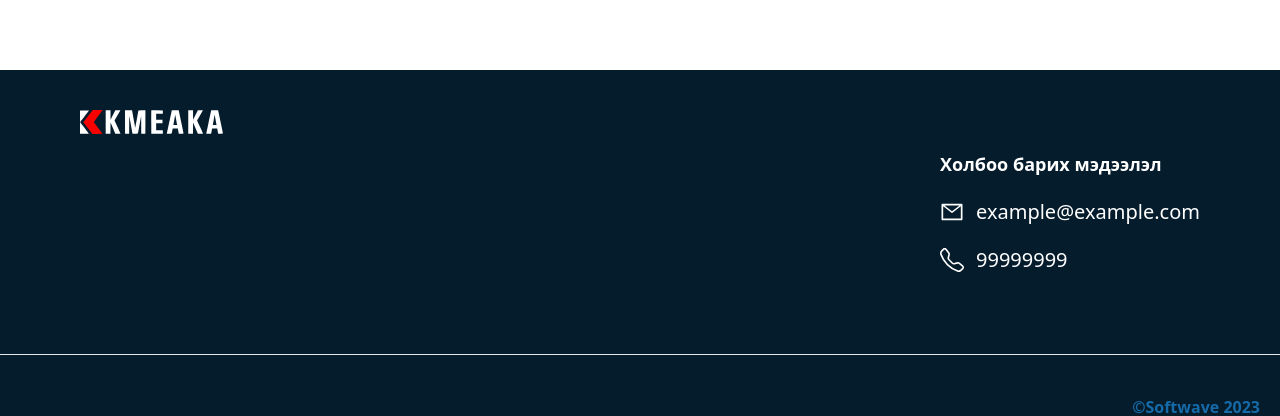
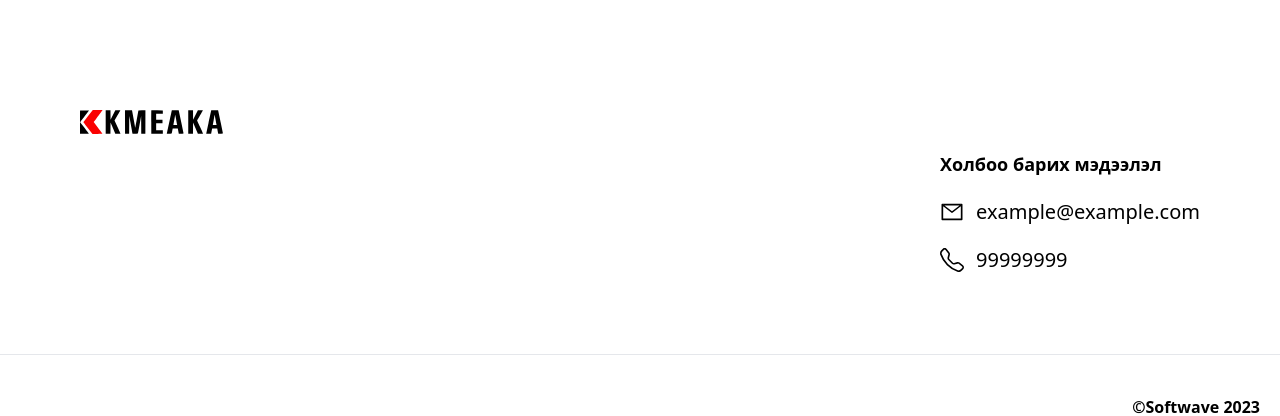
Before and after one commit to tmbrwd/webTemplate1, a Next.js app: page / in a window 1280 px wide. Shown: the part 1840-2256 px from the top of the page. Built offline with nearby package versions, Linux system fonts and the light colour scheme.

Commit message:
Navbarstyle

```diff
--- a/src/components/Kmeaka.tsx
+++ b/src/components/Kmeaka.tsx
@@ -4,13 +4,13 @@ function Kmeaka() {
     return (
         <svg width="144" height="24" viewBox="0 0 144 24" fill="none" xmlns="http://www.w3.org/2000/svg">
             <path d="M9.84202 3.79068C4.03041 11.2921 3.48236 12.0114 3.48236 12.2169C3.48236 12.3311 5.50329 15.0257 7.98093 18.2112L12.4795 24L17.5147 23.9201C20.2892 23.8744 22.5728 23.8173 22.5956 23.8059C22.6184 23.7831 20.6203 21.1342 18.1655 17.9258L13.6898 12.1028L15.5052 9.67079C21.1912 2.04377 22.607 0.137012 22.607 0.0685062C22.607 0.0342541 20.4034 0 17.6974 0H12.7992L9.84202 3.79068Z" fill="#FA0101" />
-            <path d="M0.308278 0.445259C0.239772 0.468094 0.137012 0.548019 0.0913416 0.616526C0.0456708 0.685032 0 5.91434 0 12.2397V23.7488H4.39581H8.78021L8.52902 23.3149C8.39201 23.0866 8.06089 22.6184 7.79829 22.2873C7.52426 21.9562 7.30733 21.6365 7.30733 21.568C7.30733 21.5109 7.19315 21.3396 7.04472 21.2026C6.90771 21.0656 6.46242 20.4833 6.05138 19.9239C5.38915 18.9762 5.00095 18.4852 4.46432 17.8687C4.36156 17.7431 3.82493 17.0466 3.27688 16.3273C2.74025 15.608 1.82683 14.4091 1.26736 13.667C0.69648 12.9134 0.228354 12.2626 0.228354 12.1941C0.228354 12.137 2.20362 9.47666 4.61275 6.30254L9.00856 0.513765L8.1294 0.490931C6.38249 0.433842 0.456708 0.399588 0.308278 0.445259Z" fill="white" />
-            <path d="M25.6898 12.0456V23.7488L28.0647 23.7259L30.4282 23.6917L30.4853 18.0628L30.5424 12.4338L32.1865 16.3501C33.0885 18.5081 34.1618 21.0542 34.5728 22.0019L35.3036 23.7488H37.8497C39.2541 23.7488 40.4301 23.7031 40.4644 23.6574C40.4986 23.6003 39.1742 20.6317 37.53 17.058L34.5271 10.5613L37.3587 5.61748C38.923 2.90006 40.236 0.605104 40.2703 0.513763C40.3159 0.365334 39.9734 0.342499 37.8383 0.342499H35.3378L32.9401 5.01234L30.5424 9.68218L30.5081 5.01234L30.4853 0.342499H28.0876H25.6898V12.0456Z" fill="white" />
-            <path d="M45.0086 12.0114L45.0428 23.6917H47.098H49.1532L49.2103 14.843C49.2445 9.97904 49.2788 6.03993 49.3016 6.0856C49.313 6.14269 50.0209 10.0019 50.8658 14.6489C51.7222 19.3073 52.4415 23.2578 52.4757 23.4405L52.5442 23.7488H55.2046C57.2255 23.7488 57.8763 23.7145 57.9106 23.6003C57.9448 23.5318 58.6755 19.5471 59.5547 14.7516L61.1418 6.03993L61.1989 14.8658L61.2559 23.6917H63.3111H65.3663L65.4006 12.0114L65.4234 0.342499L61.9182 0.365334L58.4015 0.399586L56.8601 8.96286C56.0038 13.667 55.2845 17.5946 55.2502 17.6746C55.2274 17.7545 54.4852 13.8953 53.6175 9.08846L52.019 0.342499H48.5024H44.9857L45.0086 12.0114Z" fill="white" />
-            <path d="M71.3035 0.479471C71.2693 0.559397 71.2578 5.81154 71.2693 12.1598L71.3035 23.6917H77.0695H82.8354V21.979V20.2663L79.5014 20.2321L76.156 20.2093V16.7269V13.2445L79.3302 13.2216L82.4929 13.1874V11.4747V9.76206L79.3302 9.72781L76.156 9.70497V6.73637V3.76777L79.5014 3.74493L82.8354 3.71068V2.05511V0.399548L77.0923 0.365295C72.5595 0.342459 71.3378 0.365295 71.3035 0.479471Z" fill="white" />
-            <path d="M91.6841 0.936218C91.6156 1.26733 90.4967 6.49664 89.1836 12.5594C87.8706 18.6222 86.8316 23.6118 86.8544 23.6689C86.8773 23.7145 87.9848 23.7488 89.2978 23.7488C91.1132 23.7488 91.707 23.7145 91.7412 23.6118C91.7869 23.4862 92.7117 18.6565 92.7117 18.5423C92.7117 18.5195 93.8535 18.4966 95.2579 18.4966H97.804L98.2379 20.8601C98.4777 22.1731 98.6946 23.3492 98.7288 23.4862C98.7859 23.7488 98.7859 23.7488 101.229 23.7488C103.102 23.7488 103.673 23.7145 103.673 23.6003C103.673 23.5318 102.554 18.2569 101.195 11.9086L98.706 0.342499H95.2579H91.8097L91.6841 0.936218ZM97.0847 14.5804L97.1646 14.9572H95.2807C94.2417 14.9572 93.3968 14.9229 93.3968 14.8886C93.3968 14.8544 93.8078 12.5709 94.3102 9.81919C94.8126 7.06752 95.2236 4.76115 95.235 4.71548C95.235 4.66981 95.6461 6.78208 96.1256 9.41957C96.6166 12.0571 97.039 14.3863 97.0847 14.5804Z" fill="white" />
-            <path d="M108.24 12.0456V23.7488L110.615 23.7259L112.978 23.6917L113.035 18.0628L113.092 12.4453L114.565 15.9505C115.376 17.8915 116.449 20.4262 116.951 21.6023L117.853 23.7488H120.4C121.804 23.7488 122.98 23.7031 123.014 23.6574C123.049 23.6003 121.735 20.6546 120.091 17.1151C118.459 13.5756 117.123 10.6184 117.123 10.5613C117.123 10.4928 118.39 8.24355 119.931 5.56039C121.484 2.87723 122.786 0.605104 122.82 0.513763C122.866 0.365334 122.523 0.342499 120.388 0.342499H117.888L115.49 5.01234L113.092 9.68218L113.058 5.01234L113.035 0.342499H110.637H108.24V12.0456Z" fill="white" />
-            <path d="M130.904 1.79249C130.733 2.60315 129.614 7.82103 128.403 13.4157C127.193 19.0104 126.234 23.6117 126.28 23.6688C126.314 23.7145 127.422 23.7373 128.735 23.7259L131.132 23.6916L131.258 23.0637C131.338 22.7211 131.566 21.5451 131.76 20.4604L132.137 18.4966H134.683C136.099 18.4966 137.241 18.5423 137.241 18.5993C137.241 18.8277 138.143 23.5204 138.211 23.6345C138.325 23.8172 143.064 23.7944 143.064 23.6003C143.064 23.5318 141.956 18.2568 140.586 11.8972L138.108 0.342442H134.672H131.224L130.904 1.79249ZM135.585 9.64787C136.065 12.2854 136.476 14.5575 136.521 14.6945L136.578 14.9571H134.683C133.644 14.9571 132.788 14.9457 132.788 14.9228C132.788 14.9114 133.199 12.6393 133.701 9.87622C134.204 7.11314 134.615 4.80676 134.626 4.73825C134.649 4.48707 134.752 5.0237 135.585 9.64787Z" fill="white" />
+            <path d="M0.308278 0.445259C0.239772 0.468094 0.137012 0.548019 0.0913416 0.616526C0.0456708 0.685032 0 5.91434 0 12.2397V23.7488H4.39581H8.78021L8.52902 23.3149C8.39201 23.0866 8.06089 22.6184 7.79829 22.2873C7.52426 21.9562 7.30733 21.6365 7.30733 21.568C7.30733 21.5109 7.19315 21.3396 7.04472 21.2026C6.90771 21.0656 6.46242 20.4833 6.05138 19.9239C5.38915 18.9762 5.00095 18.4852 4.46432 17.8687C4.36156 17.7431 3.82493 17.0466 3.27688 16.3273C2.74025 15.608 1.82683 14.4091 1.26736 13.667C0.69648 12.9134 0.228354 12.2626 0.228354 12.1941C0.228354 12.137 2.20362 9.47666 4.61275 6.30254L9.00856 0.513765L8.1294 0.490931C6.38249 0.433842 0.456708 0.399588 0.308278 0.445259Z" fill="black" />
+            <path d="M25.6898 12.0456V23.7488L28.0647 23.7259L30.4282 23.6917L30.4853 18.0628L30.5424 12.4338L32.1865 16.3501C33.0885 18.5081 34.1618 21.0542 34.5728 22.0019L35.3036 23.7488H37.8497C39.2541 23.7488 40.4301 23.7031 40.4644 23.6574C40.4986 23.6003 39.1742 20.6317 37.53 17.058L34.5271 10.5613L37.3587 5.61748C38.923 2.90006 40.236 0.605104 40.2703 0.513763C40.3159 0.365334 39.9734 0.342499 37.8383 0.342499H35.3378L32.9401 5.01234L30.5424 9.68218L30.5081 5.01234L30.4853 0.342499H28.0876H25.6898V12.0456Z" fill="black" />
+            <path d="M45.0086 12.0114L45.0428 23.6917H47.098H49.1532L49.2103 14.843C49.2445 9.97904 49.2788 6.03993 49.3016 6.0856C49.313 6.14269 50.0209 10.0019 50.8658 14.6489C51.7222 19.3073 52.4415 23.2578 52.4757 23.4405L52.5442 23.7488H55.2046C57.2255 23.7488 57.8763 23.7145 57.9106 23.6003C57.9448 23.5318 58.6755 19.5471 59.5547 14.7516L61.1418 6.03993L61.1989 14.8658L61.2559 23.6917H63.3111H65.3663L65.4006 12.0114L65.4234 0.342499L61.9182 0.365334L58.4015 0.399586L56.8601 8.96286C56.0038 13.667 55.2845 17.5946 55.2502 17.6746C55.2274 17.7545 54.4852 13.8953 53.6175 9.08846L52.019 0.342499H48.5024H44.9857L45.0086 12.0114Z" fill="black" />
+            <path d="M71.3035 0.479471C71.2693 0.559397 71.2578 5.81154 71.2693 12.1598L71.3035 23.6917H77.0695H82.8354V21.979V20.2663L79.5014 20.2321L76.156 20.2093V16.7269V13.2445L79.3302 13.2216L82.4929 13.1874V11.4747V9.76206L79.3302 9.72781L76.156 9.70497V6.73637V3.76777L79.5014 3.74493L82.8354 3.71068V2.05511V0.399548L77.0923 0.365295C72.5595 0.342459 71.3378 0.365295 71.3035 0.479471Z" fill="black" />
+            <path d="M91.6841 0.936218C91.6156 1.26733 90.4967 6.49664 89.1836 12.5594C87.8706 18.6222 86.8316 23.6118 86.8544 23.6689C86.8773 23.7145 87.9848 23.7488 89.2978 23.7488C91.1132 23.7488 91.707 23.7145 91.7412 23.6118C91.7869 23.4862 92.7117 18.6565 92.7117 18.5423C92.7117 18.5195 93.8535 18.4966 95.2579 18.4966H97.804L98.2379 20.8601C98.4777 22.1731 98.6946 23.3492 98.7288 23.4862C98.7859 23.7488 98.7859 23.7488 101.229 23.7488C103.102 23.7488 103.673 23.7145 103.673 23.6003C103.673 23.5318 102.554 18.2569 101.195 11.9086L98.706 0.342499H95.2579H91.8097L91.6841 0.936218ZM97.0847 14.5804L97.1646 14.9572H95.2807C94.2417 14.9572 93.3968 14.9229 93.3968 14.8886C93.3968 14.8544 93.8078 12.5709 94.3102 9.81919C94.8126 7.06752 95.2236 4.76115 95.235 4.71548C95.235 4.66981 95.6461 6.78208 96.1256 9.41957C96.6166 12.0571 97.039 14.3863 97.0847 14.5804Z" fill="black" />
+            <path d="M108.24 12.0456V23.7488L110.615 23.7259L112.978 23.6917L113.035 18.0628L113.092 12.4453L114.565 15.9505C115.376 17.8915 116.449 20.4262 116.951 21.6023L117.853 23.7488H120.4C121.804 23.7488 122.98 23.7031 123.014 23.6574C123.049 23.6003 121.735 20.6546 120.091 17.1151C118.459 13.5756 117.123 10.6184 117.123 10.5613C117.123 10.4928 118.39 8.24355 119.931 5.56039C121.484 2.87723 122.786 0.605104 122.82 0.513763C122.866 0.365334 122.523 0.342499 120.388 0.342499H117.888L115.49 5.01234L113.092 9.68218L113.058 5.01234L113.035 0.342499H110.637H108.24V12.0456Z" fill="black" />
+            <path d="M130.904 1.79249C130.733 2.60315 129.614 7.82103 128.403 13.4157C127.193 19.0104 126.234 23.6117 126.28 23.6688C126.314 23.7145 127.422 23.7373 128.735 23.7259L131.132 23.6916L131.258 23.0637C131.338 22.7211 131.566 21.5451 131.76 20.4604L132.137 18.4966H134.683C136.099 18.4966 137.241 18.5423 137.241 18.5993C137.241 18.8277 138.143 23.5204 138.211 23.6345C138.325 23.8172 143.064 23.7944 143.064 23.6003C143.064 23.5318 141.956 18.2568 140.586 11.8972L138.108 0.342442H134.672H131.224L130.904 1.79249ZM135.585 9.64787C136.065 12.2854 136.476 14.5575 136.521 14.6945L136.578 14.9571H134.683C133.644 14.9571 132.788 14.9457 132.788 14.9228C132.788 14.9114 133.199 12.6393 133.701 9.87622C134.204 7.11314 134.615 4.80676 134.626 4.73825C134.649 4.48707 134.752 5.0237 135.585 9.64787Z" fill="black" />
         </svg>
 
     )
--- a/src/components/Navbar.tsx
+++ b/src/components/Navbar.tsx
@@ -19,7 +19,7 @@ function Navbar() {
   const { language, translate } = useContext(LanguageContext);
 
   return (
-    <nav className="sticky top-0 z-10 bg-[#051C2C] p-5 backdrop-filter backdrop-blur-lg ">
+    <nav className="sticky top-0 z-10 bg-white p-5 backdrop-filter backdrop-blur-lg bg-opacity-80">
       <div className="max-w-5xl mx-auto px-4">
         <div className="flex items-center justify-between h-16">
           <span className="text-2xl text-white font-semibold navbar-text">
--- a/src/pages/index.tsx
+++ b/src/pages/index.tsx
@@ -83,12 +83,12 @@ function Index() {
       </div>
 
       <footer>
-        <div className="bg-[#051C2C] mt-10">
-          <div className="flex flex-col sm:flex-row justify-between text-white px-20 py-10">
+        <div className="bg-white mt-10">
+          <div className="flex flex-col sm:flex-row justify-between text-black px-20 py-10">
             <span className="text-2xl text-white font-semibold">
               <Kmeaka />
             </span>
-            <div className="text-white mt-10 space-y-5 ">
+            <div className="text-black mt-10 space-y-5 ">
               <p className="font-bold text-lg">{translate('contact-info')}</p>
               <div className="flex items-center mt-3">
                 <AiOutlineMail className="text-2xl" />
@@ -100,8 +100,8 @@ function Index() {
               </div>
             </div>
           </div>
-          <hr className="bg-white my-10 h-0.1" />
-          <div className="text-[#156ba9] text-end mx-5">
+          <hr className="bg-black my-10 h-0.1" />
+          <div className="text-black text-end mx-5">
             <p className='font-bold'>{"©Softwave 2023"}</p>
           </div>
         </div>
```
